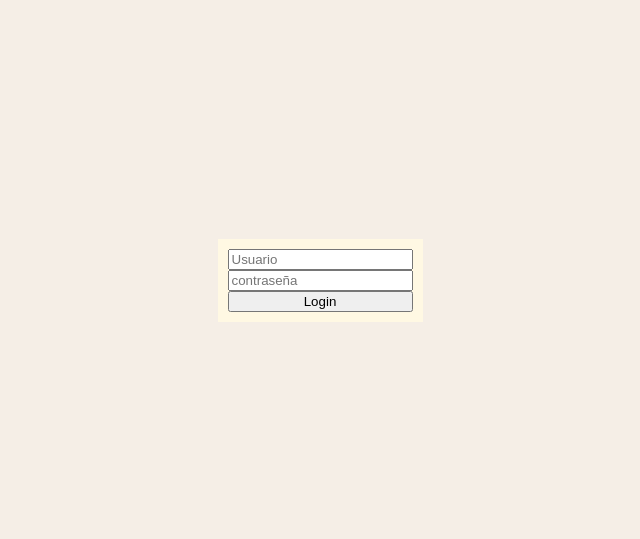
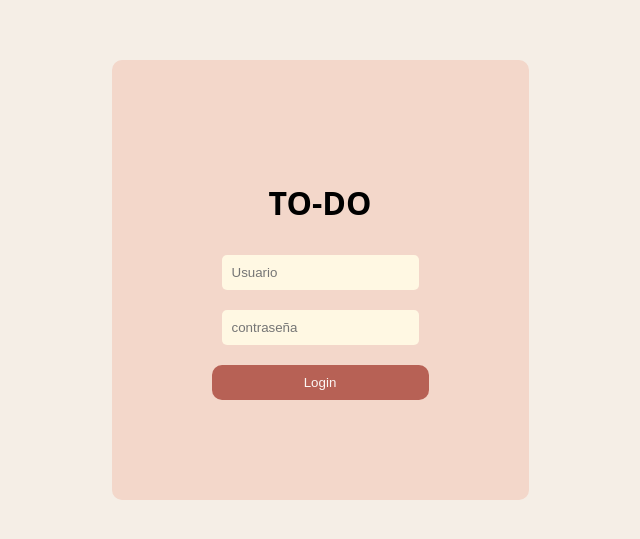
Before and after one commit to Arthur2399/todo-list, a React (Vite) app: page /auth/login in a window 1280 px wide. Shown: the part 125-664 px from the top of the page, without its empty margins (320-960 px from the left). Built offline with nearby package versions, Linux system fonts and the light colour scheme.

Commit message:
css login

```diff
--- a/src/auth/pages/Login.css
+++ b/src/auth/pages/Login.css
@@ -13,7 +13,38 @@
     display: flex;
     flex-direction: column;
     margin-top: 10px;
+    background: var(--orange);
+    padding: 100px;
+    border-radius: 10px;
+    font-family: system-ui, -apple-system, BlinkMacSystemFont, 'Segoe UI', Roboto, Oxygen, Ubuntu, Cantarell, 'Open Sans', 'Helvetica Neue', sans-serif;
+}
+
+.container-login h1{
+        text-align: center;
+}
+
+.container-login input{
+    margin: 10px;
+    border-radius: 5px;
     background: var(--yellow);
+    border-bottom: 2px solid var(--black);
+    border: none;
     padding: 10px;
+}
 
+#login-button{
+    background-color: var(--red);
+    color: white;
+    opacity: 80%;
+    margin-top: 10px;
+    border-radius: 10px;
+    cursor: pointer;
+    border: none;
+    padding: 10px;
 }
+
+#login-button:hover{
+    background-color: var(--red);
+    opacity: 100%;
+    color: white;
+}
--- a/src/auth/pages/Login.jsx
+++ b/src/auth/pages/Login.jsx
@@ -3,6 +3,8 @@ export const Login = () => {
     return (
         <div className='container-login'>
             <div className='content-yellow'>
+                <h1>TO-DO</h1>
+
                 <input
                     type='text'
                     placeholder='Usuario'
@@ -11,7 +13,8 @@ export const Login = () => {
                     type='text'
                     placeholder='contraseña'
                 />
-                <button>
+
+                <button type='button' id='login-button'>
                     <span >
                         Login
                     </span>
```
Also changed, not shown: src/styles/_vars.css (line endings or trailing spaces).
